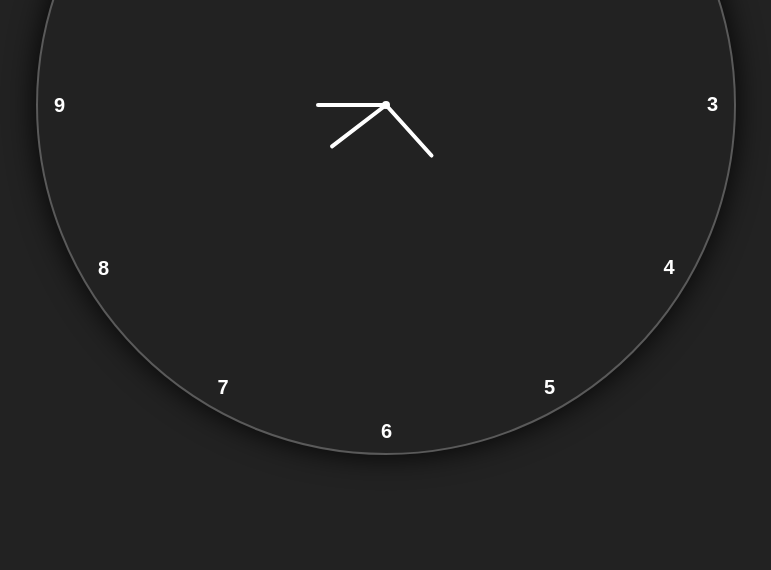
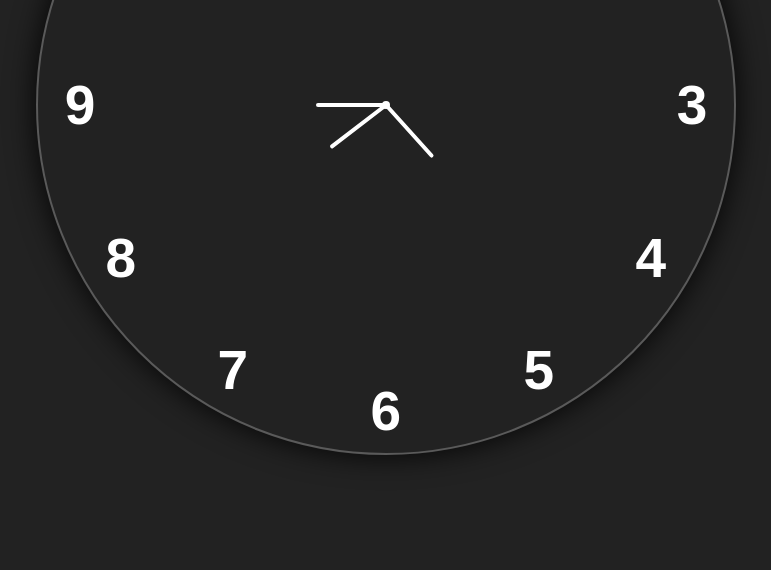
Before and after one commit to prabhugithub93/watch, a plain HTML site: page index.html in a window 1280 px wide. Shown: the part 295-865 px from the top of the page, without its empty margins (254-1025 px from the left). Drawn offline with Linux system fonts and the light colour scheme.

Commit message:
initailss

```diff
--- a/index.html
+++ b/index.html
@@ -42,7 +42,7 @@ body{
 .clock span b{
   transform: rotate(calc(-30deg * var(--i)));
   display: inline-block;
-  font-size: 20px;
+  font-size: 55px;
 }
 .clock::before{
   content: '';
```
